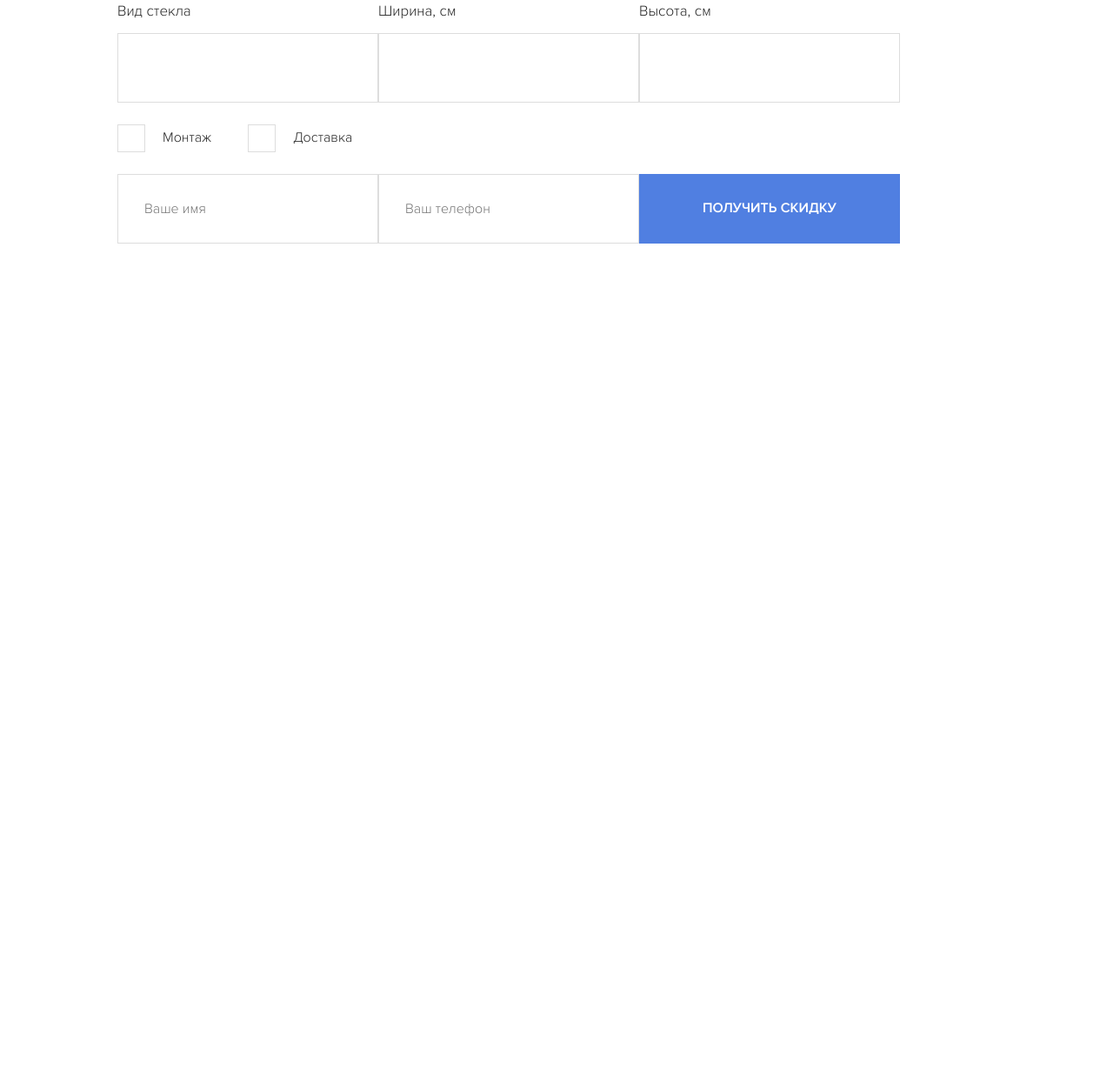
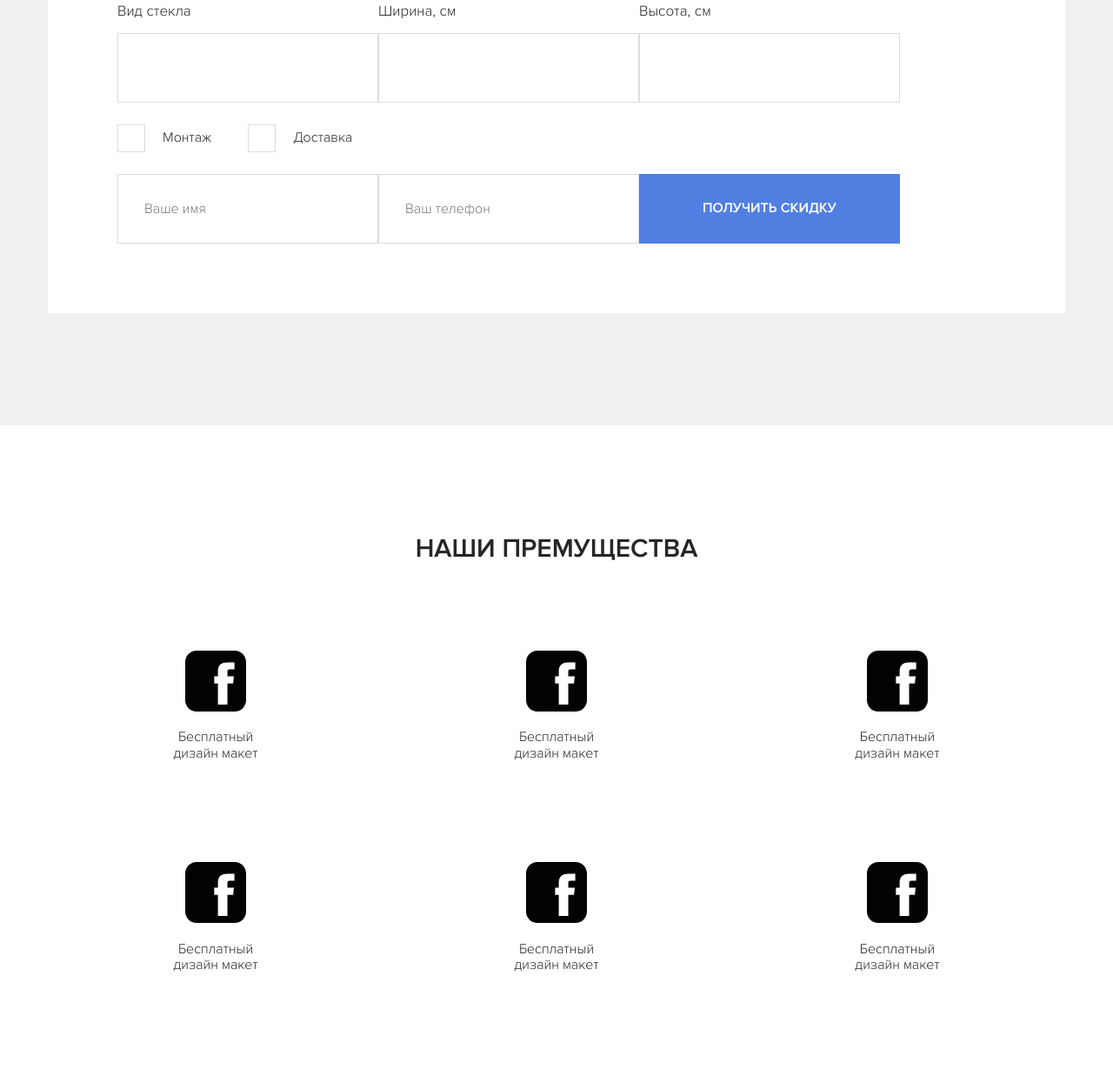
Before and after one commit to felixfrontend/skinali, a plain HTML site: page index.html in a window 1280 px wide. Shown: the part 1151-2388 px from the top of the page at 87% size. Before the commit the page ends 1640 px from the top, so only its background shows below. Drawn offline with Linux system fonts and the light colour scheme.

Commit message:
Сверстан блок

```diff
--- a/index.html
+++ b/index.html
@@ -113,6 +113,50 @@
 				</div>
 			</div>
 		</section>
+		<section class="features section">
+			<div class="container">
+				<h2 class="section-title section__title">Наши премущества</h2>
+				<div class="features-block">
+					<div class="features-block__item">
+						<img src="img/facebook-logo.svg" alt="Бесплатный дизайн макет" class="features-block__image">
+						<p class="feature-block__text">Бесплатный <br/>дизайн макет</p>
+						<!-- /.feature-block__text -->
+					</div>
+					<!-- /.feature-block__item -->
+					<div class="features-block__item">
+						<img src="img/facebook-logo.svg" alt="Бесплатный дизайн макет" class="features-block__image">
+						<p class="feature-block__text">Бесплатный <br/>дизайн макет</p>
+						<!-- /.feature-block__text -->
+					</div>
+					<!-- /.feature-block__item -->
+					<div class="features-block__item">
+						<img src="img/facebook-logo.svg" alt="Бесплатный дизайн макет" class="features-block__image">
+						<p class="feature-block__text">Бесплатный <br/>дизайн макет</p>
+						<!-- /.feature-block__text -->
+					</div>
+					<!-- /.feature-block__item -->
+					<div class="features-block__item">
+						<img src="img/facebook-logo.svg" alt="Бесплатный дизайн макет" class="features-block__image">
+						<p class="feature-block__text">Бесплатный <br/>дизайн макет</p>
+						<!-- /.feature-block__text -->
+					</div>
+					<!-- /.feature-block__item -->
+					<div class="features-block__item">
+						<img src="img/facebook-logo.svg" alt="Бесплатный дизайн макет" class="features-block__image">
+						<p class="feature-block__text">Бесплатный <br/>дизайн макет</p>
+						<!-- /.feature-block__text -->
+					</div>
+					<!-- /.feature-block__item -->
+					<div class="features-block__item">
+						<img src="img/facebook-logo.svg" alt="Бесплатный дизайн макет" class="features-block__image">
+						<p class="feature-block__text">Бесплатный <br/>дизайн макет</p>
+						<!-- /.feature-block__text -->
+					</div>
+					<!-- /.feature-block__item -->
+				</div>
+				<!-- /.features-block -->
+			</div>
+		</section>
 	</main>
 </body>
 
--- a/sass/_interface.scss
+++ b/sass/_interface.scss
@@ -5,6 +5,20 @@ body {
 		text-decoration: none;
 	}
 }
+
+.section {
+	padding: 100px 0;
+	&-title {
+		text-align: center;
+		font-size: 30px;
+		@include bold;
+		text-transform: uppercase;
+	}
+	&__title {
+		margin-bottom: 100px;
+	}
+}
+
 .button-o {
 	border: 2px solid $color-primary;
 	text-transform: uppercase;
@@ -57,4 +71,10 @@ input[type="checkbox"] {
 	.button-o {
 		font-size: 10px;
 	}
+	.section {
+		padding: 60px 0;
+		&-title {
+			font-size: 24px;
+		}
+	}
 }
--- /dev/null
+++ b/sass/blocks/_features.scss
@@ -0,0 +1,39 @@
+.features {
+	&-block {
+		display: flex;
+		justify-content: space-between;
+		flex-wrap: wrap;
+		&__item {
+			flex-basis: 33%;
+			text-align: center;
+			margin-bottom: 100px;
+			img {
+				max-width: 100%;
+			}
+		}
+		&__image {
+			width: 70px;
+		}
+	}
+}
+
+@media (max-width: 991px) {
+	.features {
+		&-block {
+			&__item {
+				flex-basis: 50%;
+			}
+		}
+	}
+}
+
+@media (max-width: 768px) {
+	.features {
+		&-block {
+			&__item {
+				flex-basis: 100%;
+				margin-bottom: 50px;
+			}
+		}
+	}
+}
--- a/sass/blocks/_offer.scss
+++ b/sass/blocks/_offer.scss
@@ -1,5 +1,6 @@
 .offer {
 	padding: 129px 0;
+	background-color: #f1f1f1;
 	&-block {
 		background-color: #fff;
 		padding: 80px;
--- a/sass/style.scss
+++ b/sass/style.scss
@@ -12,3 +12,5 @@
 @import 'blocks/hero';
 // Блок offer
 @import 'blocks/offer';
+// Блок features
+@import 'blocks/features';
```
Also changed, not shown: css/style.css, img/facebook-logo.svg (added).
